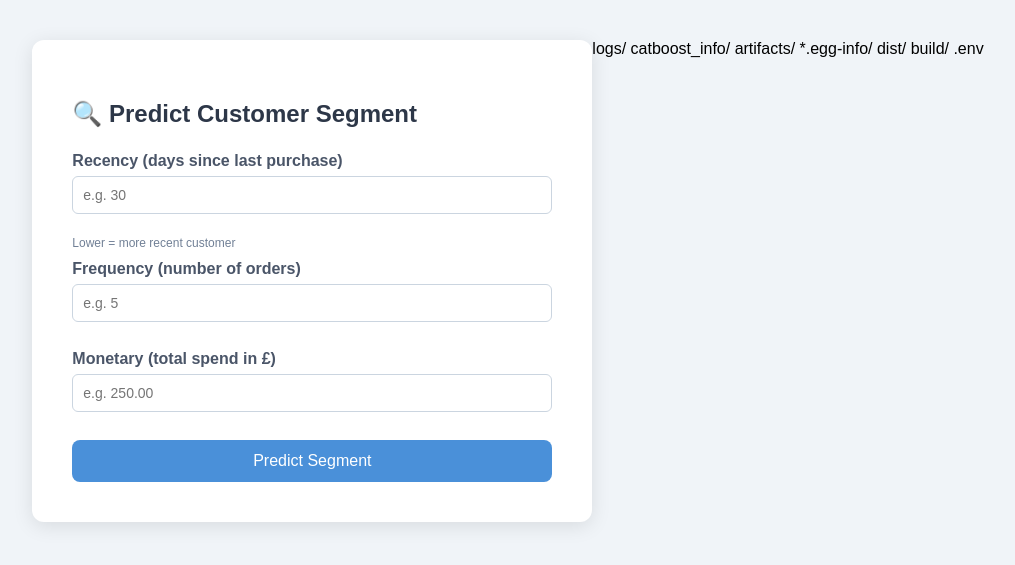
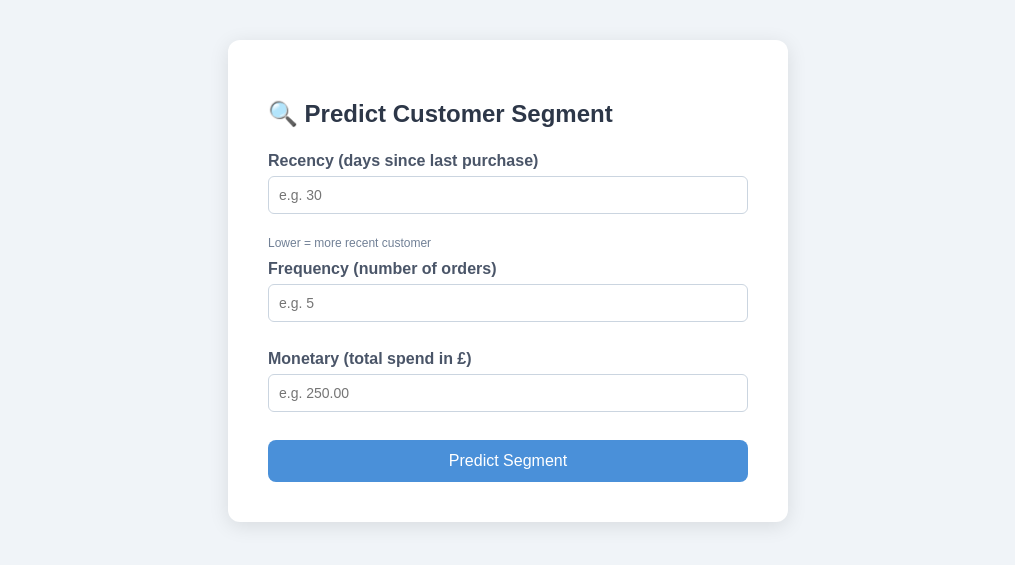
Before and after one commit to burgervai/customer-segmentation, a Flask app: page /form in a window 1280 px wide. Shown: the top 565 px of the page, without its empty margins (132-1147 px from the left). Run offline with Flask 3, Linux system fonts and the light colour scheme.

Commit message:
Update home.html

```diff
--- a/templates/home.html
+++ b/templates/home.html
@@ -45,11 +45,3 @@
     </div>
 </body>
 </html>
-
-logs/
-catboost_info/
-artifacts/
-*.egg-info/
-dist/
-build/
-.env
```
